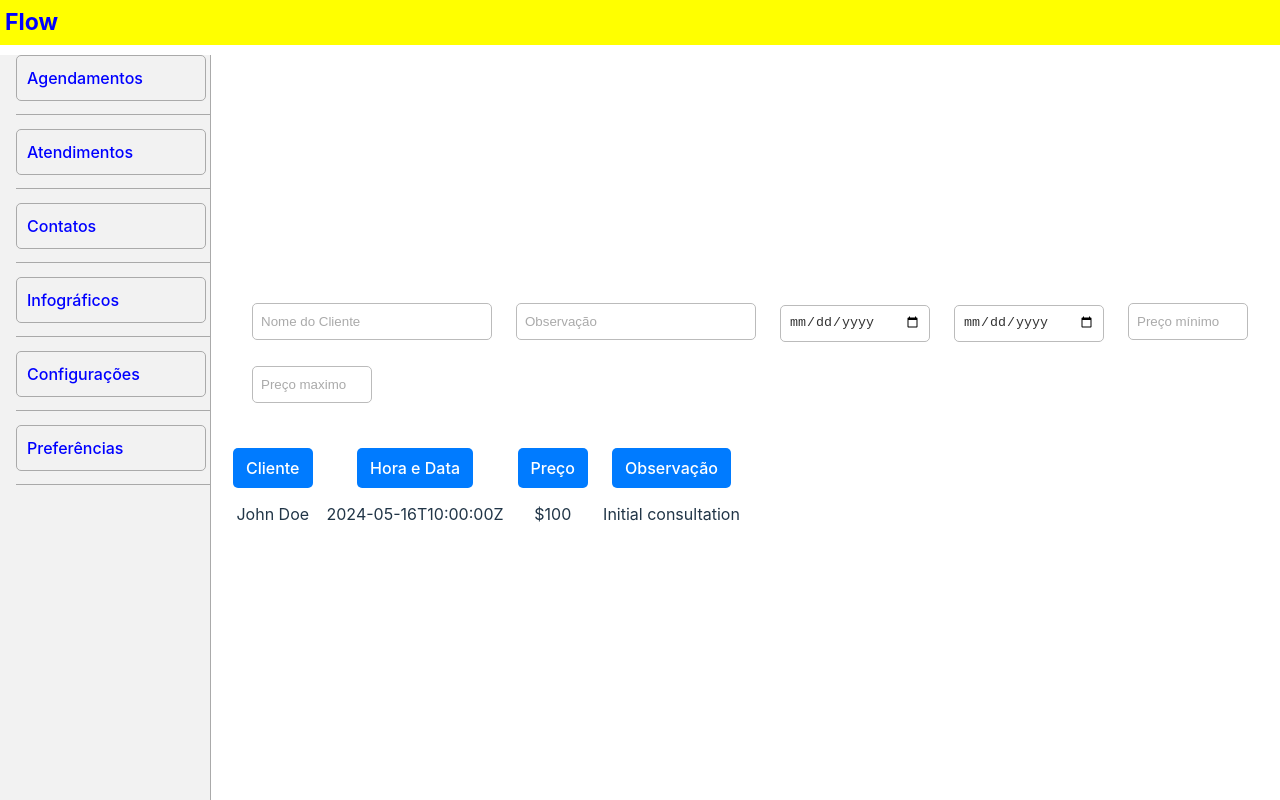
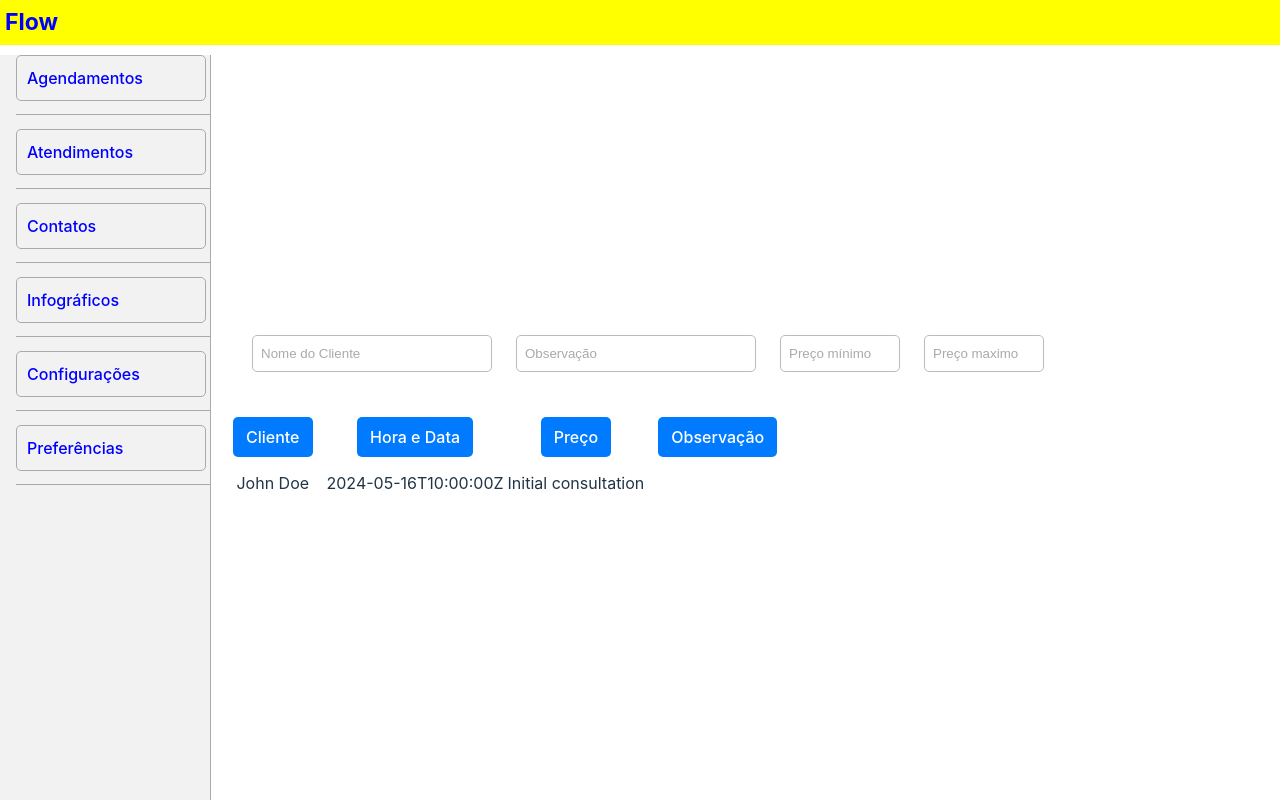
Before and after one commit to MatthewLacerda2/FixFlow, a React (Vite) app in the folder fixflow.client/: page /e/agendamentos in a window 1280 px wide. Built offline with nearby package versions, Linux system fonts and the light colour scheme.

Commit message:
fix: front-end errors

```diff
--- a/fixflow.client/src/Components/PagesComponents/MainPage/BusinessPage/SchedulesPage/SchedulesTable/SchedulesTable.tsx
+++ b/fixflow.client/src/Components/PagesComponents/MainPage/BusinessPage/SchedulesPage/SchedulesTable/SchedulesTable.tsx
@@ -50,7 +50,6 @@ const SchedulesTable: React.FC<ScheduleTableProps> = ({ schedules }) => {
           <tr key={schedule.id}>
             <td>{schedule.client?.fullName || "N/A"}</td>
             <td>{schedule.dateTime || "N/A"}</td>
-            <td>{schedule.price != null ? `$${schedule.price}` : "N/A"}</td>
             <td>{schedule.observation || "N/A"}</td>
           </tr>
         ))}
--- a/fixflow.client/src/Pages/Apts/SchedulePage/SchedulePage.tsx
+++ b/fixflow.client/src/Pages/Apts/SchedulePage/SchedulePage.tsx
@@ -1,7 +1,7 @@
 import React, { useEffect, useState } from "react";
 import { useParams } from "react-router-dom";
-import { AptSchedule, ScheduleService } from "../../../FlowApi";
 import Card from "../../../Components/Card/Card";
+import { AptSchedule, AptScheduleService } from "../../../FlowApi";
 
 const SchedulePage: React.FC = () => {
   const { id } = useParams<{ id: string }>();
@@ -12,7 +12,7 @@ const SchedulePage: React.FC = () => {
     const fetchSchedule = async () => {
       try {
         if (id) {
-          const result = await ScheduleService.getApiV1Schedules(id);
+          const result = await AptScheduleService.getApiV1Schedules(id);
           setSchedule(result);
         }
       } catch (error) {
@@ -44,9 +44,6 @@ const SchedulePage: React.FC = () => {
           <b>Hora e Data:</b> {schedule.dateTime}
         </p>
         <p>
-          <b>Preço:</b> {schedule.price !== null ? `$${schedule.price}` : "N/A"}
-        </p>
-        <p>
           <b>Observação:</b> {schedule.observation || "N/A"}
         </p>
       </Card>
--- a/fixflow.client/src/Pages/BusinessPage/SchedulesPage/SchedulesPage.tsx
+++ b/fixflow.client/src/Pages/BusinessPage/SchedulesPage/SchedulesPage.tsx
@@ -11,7 +11,6 @@ const SchedulesPage: React.FC = () => {
       client: { id: "c1", fullName: "John Doe" },
       businessId: "b1",
       dateTime: "2024-05-16T10:00:00Z",
-      price: 100,
       observation: "Initial consultation",
     },
   ];
@@ -29,17 +28,6 @@ const SchedulesPage: React.FC = () => {
           className="input-field"
           type="text"
           placeholder="Observação"
-        ></input>
-        <input
-          className="input-field"
-          style={{ width: "150px" }}
-          type="date"
-        ></input>
-        {/*min date*/}
-        <input
-          className="input-field"
-          style={{ width: "150px" }}
-          type="date"
         ></input>
         {/*max date*/}
         <input
--- a/fixflow.client/src/Pages/PasswordReset/ResetLinkPage/ResetLinkPage.tsx
+++ b/fixflow.client/src/Pages/PasswordReset/ResetLinkPage/ResetLinkPage.tsx
@@ -1,8 +1,8 @@
-import React, { useState, useEffect } from "react";
+import React, { useEffect, useState } from "react";
 import { useParams } from "react-router-dom";
 import Card from "../../../Components/Card/Card";
 import FlowButton from "../../../Components/FlowButton/FlowButton";
-import { AccountsService, PasswordResetRequest } from "../../../FlowApi";
+import { AccountsService, PasswordReset } from "../../../FlowApi";
 
 const ResetLinkPage: React.FC = () => {
   const { token } = useParams<{ token: string }>();
@@ -34,7 +34,7 @@ const ResetLinkPage: React.FC = () => {
       return;
     }
 
-    const passwordResetRequest: PasswordResetRequest = {
+    const passwordResetRequest: PasswordReset = {
       email,
       token,
       password,
@@ -70,6 +70,7 @@ const ResetLinkPage: React.FC = () => {
           <p>
             <b>New Password:</b>
             <input
+              placeholder="Password"
               type="password"
               value={password}
               onChange={(e) => setPassword(e.target.value)}
@@ -78,6 +79,7 @@ const ResetLinkPage: React.FC = () => {
           <p>
             <b>Confirm password:</b>
             <input
+              placeholder="Confirm Password"
               type="password"
               value={confirmPassword}
               onChange={(e) => setConfirmPassword(e.target.value)}
```
